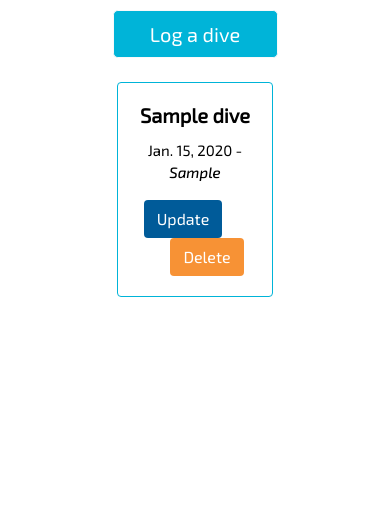
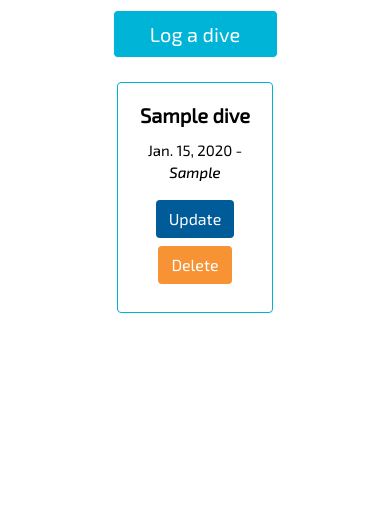
Before and after one commit to Code-Institute-Submissions/gabriele-andolina-the-underwater-gang_OctResub, a Django app: page /logbook/ in a window 390 px wide. Shown: the part 133-657 px from the top of the page. Run offline with Django 3.2, Linux system fonts and the light colour scheme; a user stored in the database is signed in; tables that the repository leaves empty hold one stand-in row (values such as "Sample post"); some libraries are stand-ins or nearby versions.

Commit message:
Remove mr from delete post and dive buttons to fix small screens UI issue

```diff
--- a/templates/dive_confirm_delete.html
+++ b/templates/dive_confirm_delete.html
@@ -15,7 +15,7 @@
                             This action is irreversible.
                         </h4>
                         <div class="text-center mt-4">
-                            <button type="submit" class="btn delete-btn mr-4" aria-label="confirm-deletion">Yep, I'm sure. Delete.</button>
+                            <button type="submit" class="btn delete-btn" aria-label="confirm-deletion">Yep, I'm sure. Delete.</button>
                             <a class="btn btn-outline-secondary" href="{% url 'logbook' %}" aria-label="abort-deletion">Cancel</a>
                         </div>
                     </form>
--- a/templates/logbook.html
+++ b/templates/logbook.html
@@ -24,8 +24,8 @@
                                     {% if user.id == dive.diver.id %}
                                     <div class="row">
                                         <div class="col-12 mt-3 text-center">
-                                            <a href="{% url 'update_dive' dive.slug %}" class="btn update-btn mr-4">Update</a>
-                                            <a href="{% url 'delete_dive' dive.slug %}" class="btn delete-btn ml-4">Delete</a>
+                                            <a href="{% url 'update_dive' dive.slug %}" class="btn update-btn mb-2">Update</a>
+                                            <a href="{% url 'delete_dive' dive.slug %}" class="btn delete-btn mb-2">Delete</a>
                                         </div>
                                     </div>
                                     {% endif %}
--- a/templates/post_confirm_delete.html
+++ b/templates/post_confirm_delete.html
@@ -15,7 +15,7 @@
                             This action is irreversible.
                         </h4>
                         <div class="text-center mt-4">
-                            <button type="submit" class="btn delete-btn mr-4" aria-label="confirm-deletion">Yep, I'm sure. Delete.</button>
+                            <button type="submit" class="btn delete-btn" aria-label="confirm-deletion">Yep, I'm sure. Delete.</button>
                             <a class="btn btn-outline-secondary" href="{% url 'post_content' object.slug %}" aria-label="abort-deletion">Cancel</a>
                         </div>
                     </form>
```
